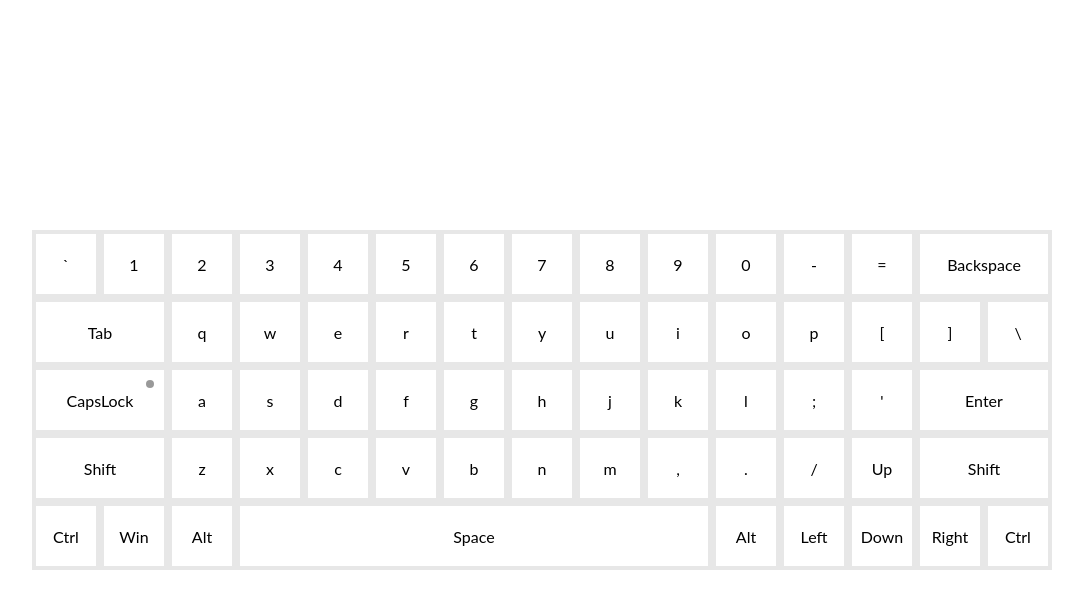
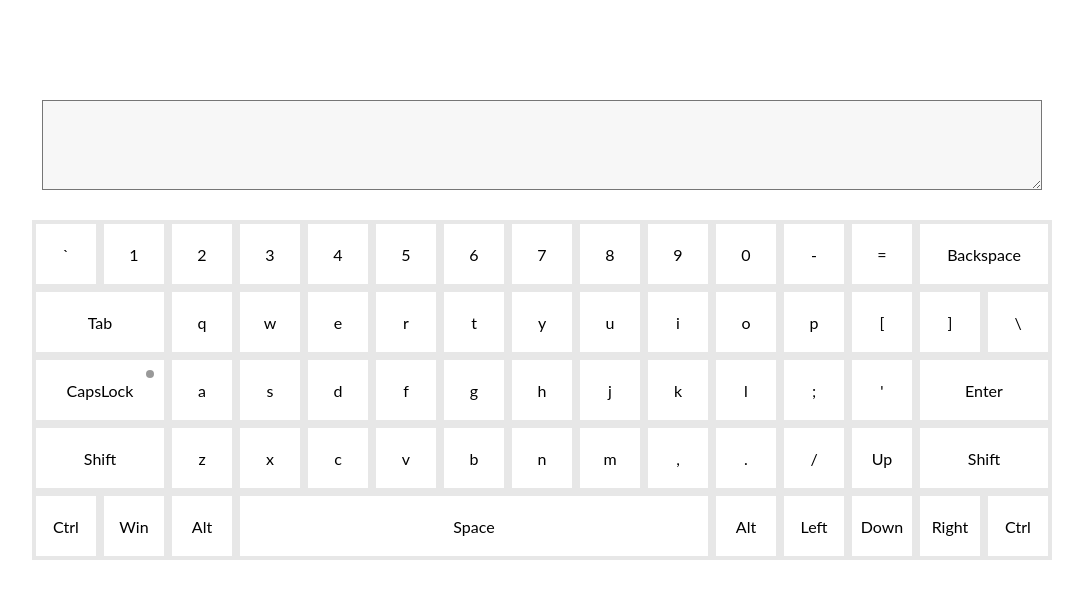
Before and after one commit to Tayan21/virtual-keyboard, a website with bundled scripts: page index.html in a window 1280 px wide. Shown: the whole page, without its empty margins (98-1181 px from the left). Built offline with nearby package versions, Linux system fonts and the light colour scheme.

Commit message:
feat: add textarea

```diff
--- a/main.js
+++ b/main.js
@@ -1,7 +1,10 @@
 import { keyboard } from "./modules/keyboard.js";
 import { animation } from "./modules/animation.js";
+import { TextArea } from "./modules/textarea.js";
 
 window.addEventListener('DOMContentLoaded', () => {
   keyboard.init()
   animation.init()
+  let text = new TextArea("text")
+  text.init()
 })
--- a/modules/animation.js
+++ b/modules/animation.js
@@ -13,7 +13,7 @@ export const animation = {
     let tabKey = document.querySelector(".tab_key");
 
     for (let i = 0; i < keys.length; i++) {
-      keys[i].setAttribute("keyname", keys[i].innerText);
+      keys[i].setAttribute("keyname", keys[i].innerText.toUpperCase());
       keys[i].setAttribute("lowerCaseName", keys[i].innerText.toLowerCase());
     }
 
--- a/modules/keyboard.js
+++ b/modules/keyboard.js
@@ -269,7 +269,7 @@ export const keyboard = {
   },
 
   triggerEvent(handlerName) {
-    console.log("Event Name " + handlerName);
+    console.log("Event Name hhh " + handlerName);
   },
 
   toggleCapsLock() {
--- /dev/null
+++ b/modules/mouseEvents.js
@@ -0,0 +1,5 @@
+import { keyboard } from "./keyboard.js";
+
+export class MouseEvents {
+
+}
--- /dev/null
+++ b/modules/textarea.js
@@ -0,0 +1,11 @@
+export class TextArea {
+  constructor(className) {
+    this.className = className;
+  }
+
+  init() {
+    let textarea = document.createElement("textarea")
+    textarea.classList.add(this.className)
+    document.body.prepend(textarea)
+  }
+}
--- a/style.css
+++ b/style.css
@@ -8,11 +8,14 @@
 body{
   font-family: 'Lato', sans-serif;
   transition: .2s;
+  display: flex;
+  flex-direction: column;
+  margin: 100px auto;
+  align-items: center;
 }
 
 .container{
   display: flex;
-  justify-content: center;
   align-items: center;
   height: 100vh;
   flex-direction: column;
@@ -90,6 +93,7 @@ body{
 }
 
 .text {
+  display: block;
   max-width: 1000px;
   width: 100%;
   height: 90px;
```
